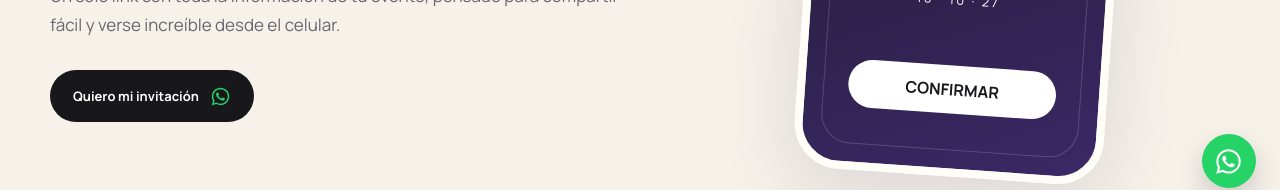
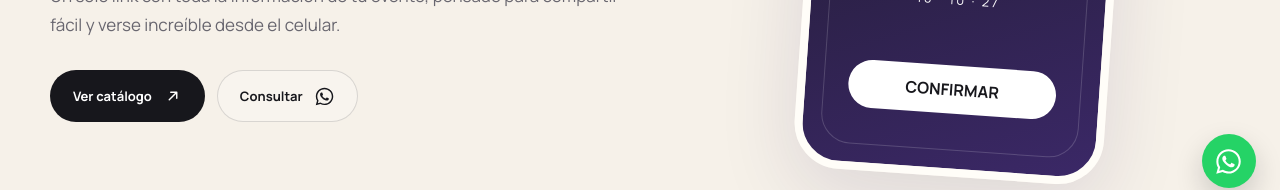
Before and after one commit to AgustinRoss39/RossDigitalStudio, a Next.js app: page /invitaciones in a window 1280 px wide. Shown: the part 588-778 px from the top of the page. Built offline with nearby package versions, Linux system fonts and the light colour scheme; no server answers.

Commit message:
feat: connect invitation catalog and tracked CTA

```diff
--- a/app/invitaciones/page.tsx
+++ b/app/invitaciones/page.tsx
@@ -1,8 +1,10 @@
+import Link from "next/link";
 import { CTA } from "@/components/CTA";
 import { PricingCard } from "@/components/PricingCard";
 import { ProjectCard } from "@/components/ProjectCard";
 import { SectionTitle } from "@/components/SectionTitle";
-import { WhatsAppIcon } from "@/components/Icons";
+import { WhatsAppIcon, ArrowUpRightIcon } from "@/components/Icons";
+import { TrackedLink } from "@/components/TrackedLink";
 import { faqs, invitePlans, inviteProjects } from "@/lib/data";
 import { whatsappUrl } from "@/lib/whatsapp";
 
@@ -18,7 +20,12 @@ export default function InvitacionesPage() {
             <span className="eyebrow">DIGITAL INVITES</span>
             <h1>Una invitación<br/><em>que da ganas de abrir.</em></h1>
             <p>Un solo link con toda la información de tu evento, pensado para compartir fácil y verse increíble desde el celular.</p>
-            <a className="button buttonDark whatsappButton" href={wa} target="_blank" rel="noreferrer">Quiero mi invitación <span className="iconBubble"><WhatsAppIcon className="waIcon" /></span></a>
+            <div className="catalogCtaRow">
+              <Link className="button buttonDark" href="/invitaciones/modelos">Ver catálogo <ArrowUpRightIcon className="actionIcon" /></Link>
+              <TrackedLink className="button buttonOutline whatsappButton" href={wa} target="_blank" rel="noreferrer" eventName="whatsapp_click" eventData={{ source: "invite_hero" }}>
+                Consultar <WhatsAppIcon className="waIcon" />
+              </TrackedLink>
+            </div>
           </div>
           <div className="invitePhoneMock">
             <div className="invitePhoneTop">✦</div>
@@ -47,10 +54,11 @@ export default function InvitacionesPage() {
 
       <section className="section">
         <div className="container">
-          <SectionTitle eyebrow="PORTFOLIO" title="Temáticas que ya pasaron por Ross." text="Estas son algunas de las invitaciones digitales desarrolladas hasta ahora." />
+          <SectionTitle eyebrow="CATÁLOGO" title="Modelos que podés convertir en tu invitación." text="Estamos renovando las invitaciones más viejas, pero ya podés elegir una temática y reservarla." />
           <div className="inviteGallery">
-            {inviteProjects.map((project) => <ProjectCard key={project.title} {...project} portrait />)}
+            {inviteProjects.slice(0,4).map((project) => <ProjectCard key={project.title} {...project} portrait />)}
           </div>
+          <div className="sectionAction"><Link className="textLink" href="/invitaciones/modelos">Ver catálogo completo <ArrowUpRightIcon className="actionIcon" /></Link></div>
         </div>
       </section>
 
```
